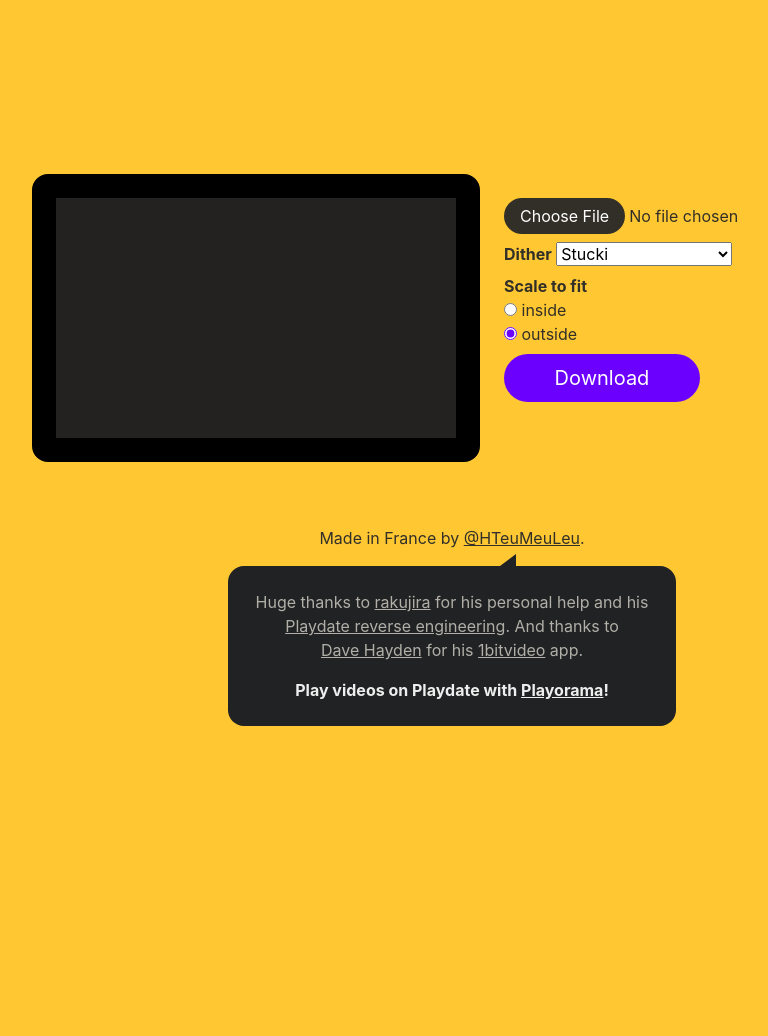
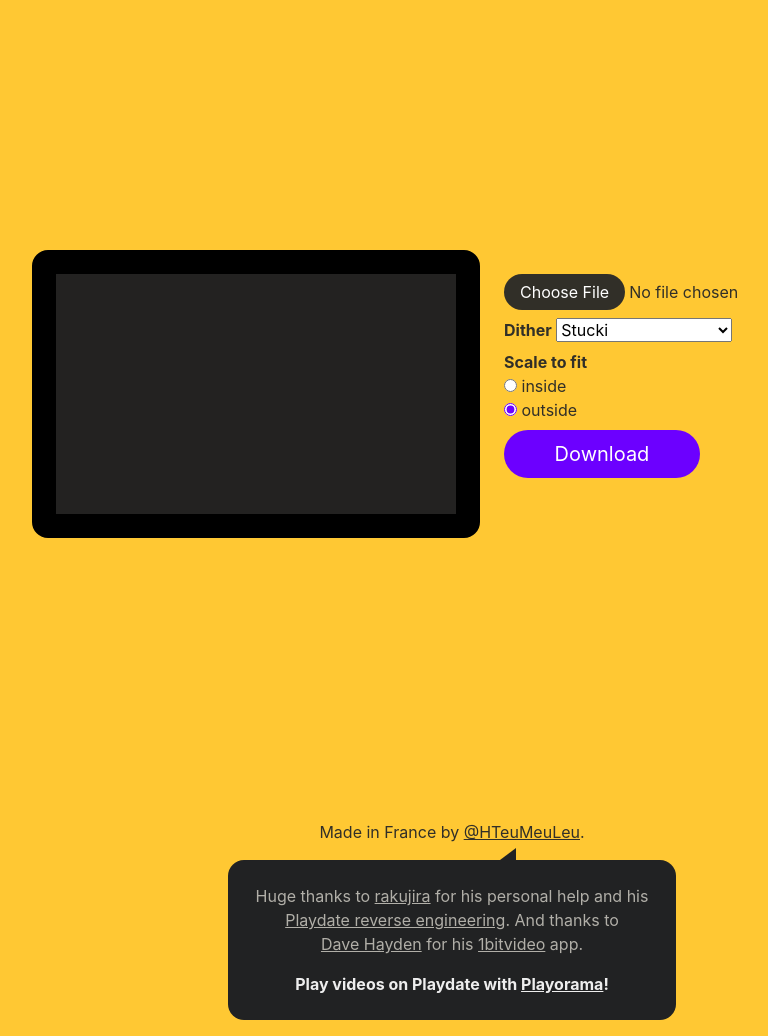
Before and after one commit to hteumeuleu/pdv, a Jekyll site: the page built from index.html, in a window 1280 px wide. Shown: the whole page, without its empty margins (188-956 px from the left). Built offline with Jekyll 4.4.1, drawn with Linux system fonts in a browser that asks for light colours; before the commit the page ends 900 px from its top, so only the background shows below that.

Commit message:
feat: set min height to hide footer by default

```diff
--- a/_layouts/default.html
+++ b/_layouts/default.html
@@ -11,7 +11,7 @@
 </head>
 <body>
 	<div class="wrapper">
-		<main role="main">
+		<main class="main" role="main">
 			{{ content }}
 		</main>
 		<footer class="footer" role="contentinfo">
--- a/_sass/_layout.scss
+++ b/_sass/_layout.scss
@@ -2,6 +2,13 @@
 	flex-grow: 0;
 	margin: auto;
 	padding: rem(16px);
+}
+
+.main {
+	display: flex;
+	flex-direction: column;
+	justify-content: center;
+	min-height: calc(100vh - 9rem);
 }
 
 @media only screen and (min-width:rem(1024px)) {
@@ -16,6 +23,10 @@
 
 		.form {
 			padding: rem(24px);
+		}
+
+		.screen {
+			margin-bottom: 0;
 		}
 	}
 }
```
